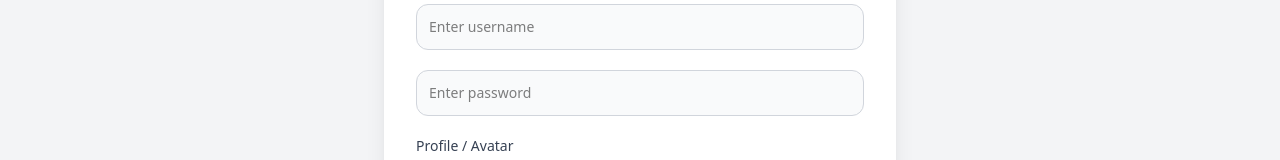
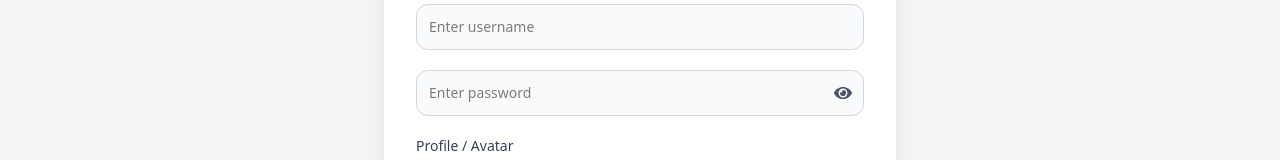
Before and after one commit to ParasharM007/Blog-Fe, a React (Vite) app: page /register in a window 1280 px wide. Shown: the part 388-548 px from the top of the page. Built offline with nearby package versions, Linux system fonts and the light colour scheme; no server answers.

Commit message:
refresh token issue

```diff
--- a/src/components/Register.jsx
+++ b/src/components/Register.jsx
@@ -4,12 +4,14 @@ import axios from 'axios';
 import { toast } from 'react-toastify';
 import { useNavigate } from 'react-router-dom';
 import { useMutation } from '@tanstack/react-query';
+import { FaEye, FaEyeSlash } from 'react-icons/fa';
 function Register() {
   const [username,setUsername]=useState(null)
   const [fullName,setFullName]=useState(null)
   const [password,setPassword]=useState(null)
   const [email,setEmail]=useState(null)
   const [imageFile,setImageFile]=useState(null)
+  const [showPassword ,setShowPassword] = useState(false)
   const API_BASE_URL = import.meta.env.VITE_API_BASE_URL;
   const navigate=useNavigate();
   const handleImageChange=(e)=>{
@@ -54,61 +56,6 @@ function Register() {
     }
     )
   }
-  // return (
-  //   <div className='register-cont'>
-
-  //     <div className='m-3 mt-7 p-5 w-70 md:h-120 md:w-120 bg-gray-300 flex flex-col items-center justify-center'>
-
-  //       <h1 className='text-black  p-2 m-2 text-[23px] md:text-4xl '>Welcome To WildEarth</h1>
-  //       <form action="submit"
-  //         onSubmit={handleRegisterUser}
-  //         className='flex flex-col items-center'
-  //       >
-
-  //         <input type="text"
-  //           required={true}
-  //           placeholder='Enter full name'
-  //           className='m-2 p-2 text-lg bg-white rounded-md outline-none'
-  //           onChange={(e) =>{setFullName(e.target.value)}}
-  //           />
-  //         <input type="email"
-  //           required={true}
-  //           placeholder='Enter email'
-  //           className='m-2 p-2 text-lg bg-white rounded-md outline-none'
-  //           onChange={(e) => {setEmail(e.target.value)}}
-  //           />
-  //         <input type="username"
-  //           required={true}
-  //           placeholder='Enter username'
-  //           className='m-2 p-2 text-lg bg-white rounded-md outline-none'
-  //           onChange={(e)=>setUsername(e.target.value)}
-  //           />
-
-  //         <input type="text"
-  //           required={true}
-  //           placeholder='Enter password '
-  //           className='m-2 p-2 text-lg bg-white rounded-md outline-none'
-  //           onChange={(e) => {setPassword(e.target.value)}}
-  //           />
-  //           <div className=" m-2 w-auto">
-
-  //           <span className=''>Profile/Avatar:-</span>
-  //         <input type="file"
-  //           name="avatar"
-  //           id="avatar"
-  //           className='mt-2 border-1 border-gray-400 w-50 cursor-pointer'
-  //           accept="image/*"
-
-  //           onChange={handleImageChange}
-  //           required
-  //           />
-  //           </div>
-
-  //         <button type='submit' className='m-2 p-2 w-40 cursor-pointer bg-black text-white text-lg hover:bg-purple-800 rounded-md outline-none'>{!mutation.isPending?"Sign Up":"Signing Up..."}</button>
-  //       </form>
-  //     </div>
-  //   </div>
-  // )
 
   return (
   <div className="min-h-[90vh] bg-gray-100 flex items-center justify-center p-4">
@@ -141,14 +88,22 @@ function Register() {
           className="w-full p-3 rounded-xl bg-gray-50 border border-gray-300 focus:outline-none focus:ring-2 focus:ring-purple-500 text-sm"
           onChange={(e) => setUsername(e.target.value)}
         />
+        <div className="relative">
 
         <input
-          type="password"
+          type={showPassword ? 'text' : 'password'}
           required
           placeholder="Enter password"
           className="w-full p-3 rounded-xl bg-gray-50 border border-gray-300 focus:outline-none focus:ring-2 focus:ring-purple-500 text-sm"
           onChange={(e) => setPassword(e.target.value)}
         />
+         <div
+                      className="absolute right-3 top-1/2 transform -translate-y-1/2 text-gray-600 cursor-pointer"
+                      onClick={() => setShowPassword((prev) => !prev)}
+                      >
+                      {showPassword ? <FaEyeSlash size={18} /> : <FaEye size={18} />}
+        </div>
+      </div>
 
         <div>
           <label htmlFor="avatar" className="block text-sm text-gray-700 mb-1">
--- a/src/utils/AuthContext.jsx
+++ b/src/utils/AuthContext.jsx
@@ -1,5 +1,6 @@
 import axios from 'axios'
 import React, { createContext, useEffect, useState } from 'react'
+import api from './api_Interceptor';
 
 export const AuthContext = createContext()
 const API_BASE_URL = import.meta.env.VITE_API_BASE_URL;
@@ -16,8 +17,9 @@ function AuthContextProvider({children}) {
       (async()=>{
 
           try {
-              const res= await axios.get(`${API_BASE_URL}/v1/users/auth-route`,
+              // const res= await axios.get(`${API_BASE_URL}/v1/users/auth-route`,
               // const res= await axios.get(`http://localhost:5000/api/v1/users/auth-route`,
+              const res= await api.get(`/v1/users/auth-route`,
                 {
                     withCredentials:true
                 }
--- a/src/utils/api_Interceptor.js
+++ b/src/utils/api_Interceptor.js
@@ -5,6 +5,7 @@ const API_BASE_URL = import.meta.env.VITE_API_BASE_URL;
 
 const api = axios.create({
   baseURL: API_BASE_URL,
+  // baseURL: `http://localhost:5000/api`,
   withCredentials: true,
 });
 
@@ -39,6 +40,7 @@ api.interceptors.response.use(
       try {
         console.log("🔁 Trying to refresh token");
         await axios.post(`${API_BASE_URL}/v1/users/refresh-token`, {}, {
+        // await axios.post(`http://localhost:5000/api/v1/users/refresh-token`, {}, {
         withCredentials: true,
         });
         notifySubscribers();
```
